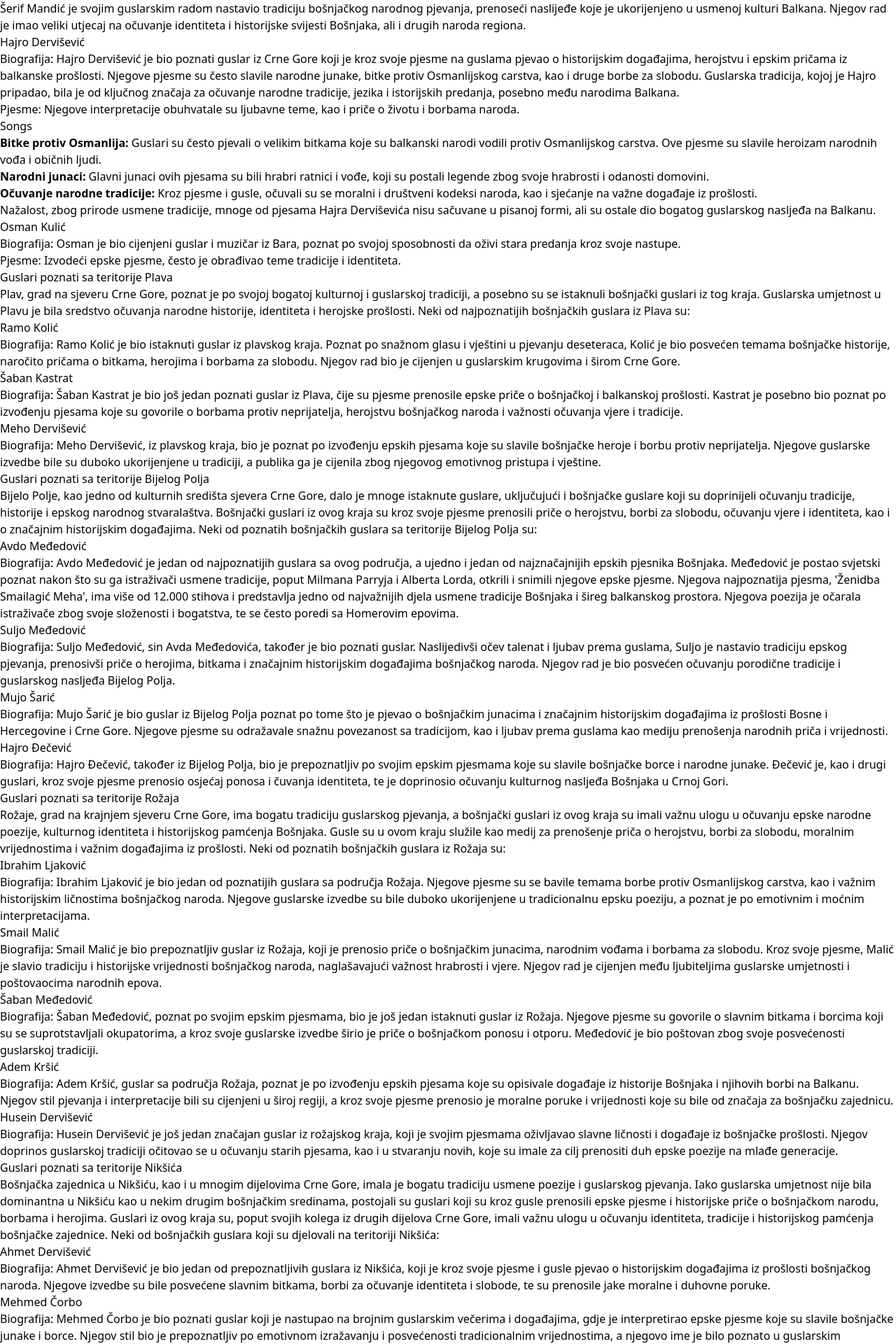
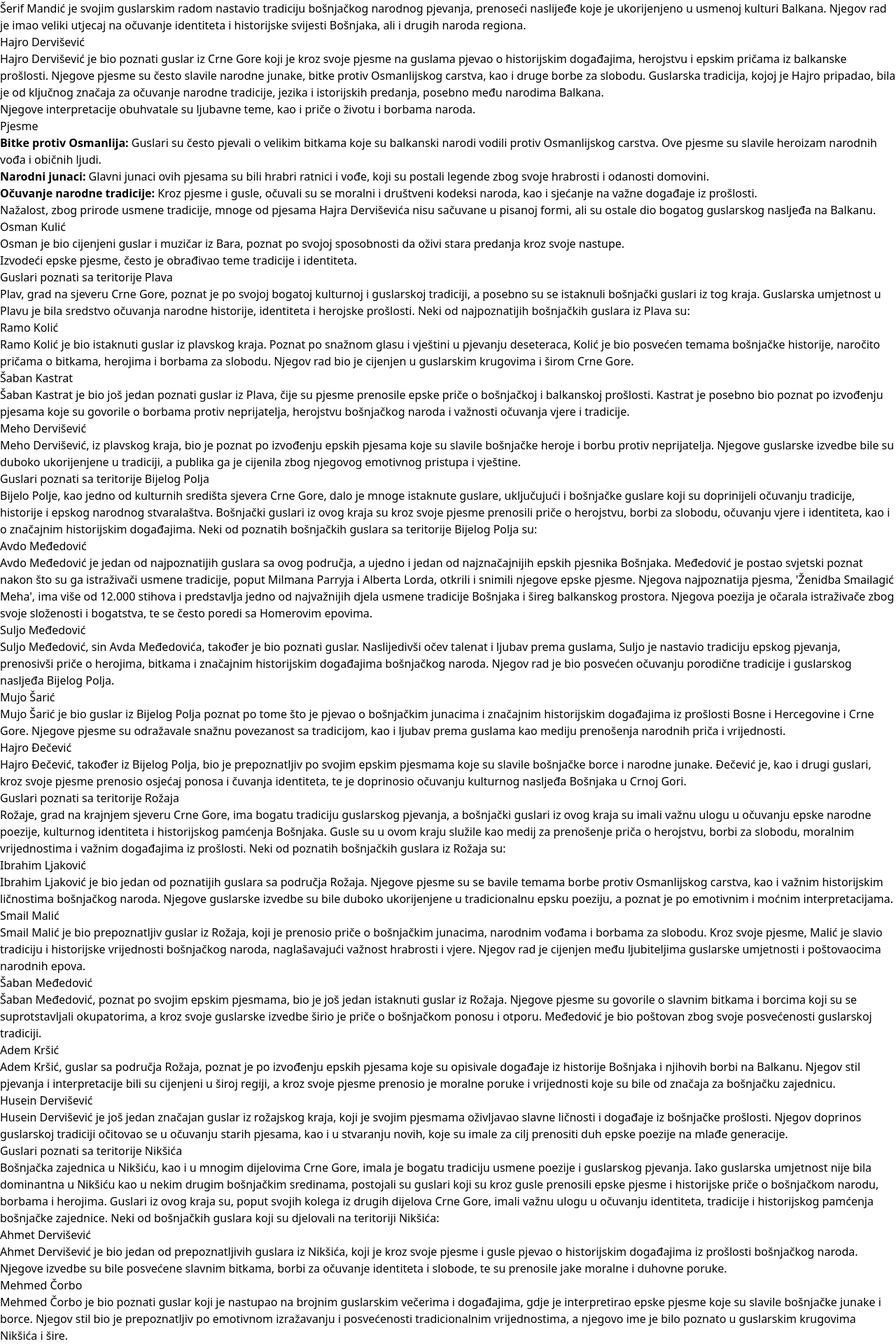
Before and after one commit to Suksii/gusle-project, a React (Vite) app: page /guslari in a window 1280 px wide. Shown: the part 877-2797 px from the top of the page at 70% size. Built offline with nearby package versions, Linux system fonts and the light colour scheme.

Commit message:
animations added in Fiddlers Page

```diff
--- a/src/pages/FiddlersPage.jsx
+++ b/src/pages/FiddlersPage.jsx
@@ -1,3 +1,5 @@
+import { motion } from "framer-motion";
+
 const FiddlersPage = () => {
   const fiddlersList = [
     {
@@ -33,8 +35,8 @@ const FiddlersPage = () => {
         {
           name: "Šerif Mandić",
           descriptions: [
-            "Biografija: Šerif Mandić bio je jedan od najpoznatijih bošnjačkih guslara, čije su pjesme i epovi stekli veliku popularnost, posebno među ljubiteljima tradicionalne guslarske umjetnosti. Mandić je bio izuzetno cijenjen zbog svog doprinosa očuvanju bošnjačke i balkanske tradicije, a kroz svoje guslarske pjesme prenosio je historijske događaje, priče o junaštvu i važne moralne lekcije.",
-            "Pjesme: Izvodio je pjesme koje govore o junacima i bitkama, često naglašavajući teme časti i heroizma.",
+            "Šerif Mandić bio je jedan od najpoznatijih bošnjačkih guslara, čije su pjesme i epovi stekli veliku popularnost, posebno među ljubiteljima tradicionalne guslarske umjetnosti. Mandić je bio izuzetno cijenjen zbog svog doprinosa očuvanju bošnjačke i balkanske tradicije, a kroz svoje guslarske pjesme prenosio je historijske događaje, priče o junaštvu i važne moralne lekcije.",
+            "Izvodio je pjesme koje govore o junacima i bitkama, često naglašavajući teme časti i heroizma.",
           ],
           songs: [
             {
@@ -64,8 +66,8 @@ const FiddlersPage = () => {
         {
           name: "Hajro Dervišević",
           descriptions: [
-            "Biografija: Hajro Dervišević je bio poznati guslar iz Crne Gore koji je kroz svoje pjesme na guslama pjevao o historijskim događajima, herojstvu i epskim pričama iz balkanske prošlosti. Njegove pjesme su često slavile narodne junake, bitke protiv Osmanlijskog carstva, kao i druge borbe za slobodu. Guslarska tradicija, kojoj je Hajro pripadao, bila je od ključnog značaja za očuvanje narodne tradicije, jezika i istorijskih predanja, posebno među narodima Balkana.",
-            "Pjesme: Njegove interpretacije obuhvatale su ljubavne teme, kao i priče o životu i borbama naroda.",
+            "Hajro Dervišević je bio poznati guslar iz Crne Gore koji je kroz svoje pjesme na guslama pjevao o historijskim događajima, herojstvu i epskim pričama iz balkanske prošlosti. Njegove pjesme su često slavile narodne junake, bitke protiv Osmanlijskog carstva, kao i druge borbe za slobodu. Guslarska tradicija, kojoj je Hajro pripadao, bila je od ključnog značaja za očuvanje narodne tradicije, jezika i istorijskih predanja, posebno među narodima Balkana.",
+            "Njegove interpretacije obuhvatale su ljubavne teme, kao i priče o životu i borbama naroda.",
           ],
           songs: [
             {
@@ -90,8 +92,8 @@ const FiddlersPage = () => {
         {
           name: "Osman Kulić",
           descriptions: [
-            "Biografija: Osman je bio cijenjeni guslar i muzičar iz Bara, poznat po svojoj sposobnosti da oživi stara predanja kroz svoje nastupe.",
-            "Pjesme: Izvodeći epske pjesme, često je obrađivao teme tradicije i identiteta.",
+            "Osman je bio cijenjeni guslar i muzičar iz Bara, poznat po svojoj sposobnosti da oživi stara predanja kroz svoje nastupe.",
+            "Izvodeći epske pjesme, često je obrađivao teme tradicije i identiteta.",
           ],
         },
       ],
@@ -105,19 +107,19 @@ const FiddlersPage = () => {
         {
           name: "Ramo Kolić",
           descriptions: [
-            "Biografija: Ramo Kolić je bio istaknuti guslar iz plavskog kraja. Poznat po snažnom glasu i vještini u pjevanju deseteraca, Kolić je bio posvećen temama bošnjačke historije, naročito pričama o bitkama, herojima i borbama za slobodu. Njegov rad bio je cijenjen u guslarskim krugovima i širom Crne Gore.",
+            "Ramo Kolić je bio istaknuti guslar iz plavskog kraja. Poznat po snažnom glasu i vještini u pjevanju deseteraca, Kolić je bio posvećen temama bošnjačke historije, naročito pričama o bitkama, herojima i borbama za slobodu. Njegov rad bio je cijenjen u guslarskim krugovima i širom Crne Gore.",
           ],
         },
         {
           name: "Šaban Kastrat",
           descriptions: [
-            "Biografija: Šaban Kastrat je bio još jedan poznati guslar iz Plava, čije su pjesme prenosile epske priče o bošnjačkoj i balkanskoj prošlosti. Kastrat je posebno bio poznat po izvođenju pjesama koje su govorile o borbama protiv neprijatelja, herojstvu bošnjačkog naroda i važnosti očuvanja vjere i tradicije.",
+            "Šaban Kastrat je bio još jedan poznati guslar iz Plava, čije su pjesme prenosile epske priče o bošnjačkoj i balkanskoj prošlosti. Kastrat je posebno bio poznat po izvođenju pjesama koje su govorile o borbama protiv neprijatelja, herojstvu bošnjačkog naroda i važnosti očuvanja vjere i tradicije.",
           ],
         },
         {
           name: "Meho Dervišević",
           descriptions: [
-            "Biografija: Meho Dervišević, iz plavskog kraja, bio je poznat po izvođenju epskih pjesama koje su slavile bošnjačke heroje i borbu protiv neprijatelja. Njegove guslarske izvedbe bile su duboko ukorijenjene u tradiciji, a publika ga je cijenila zbog njegovog emotivnog pristupa i vještine.",
+            "Meho Dervišević, iz plavskog kraja, bio je poznat po izvođenju epskih pjesama koje su slavile bošnjačke heroje i borbu protiv neprijatelja. Njegove guslarske izvedbe bile su duboko ukorijenjene u tradiciji, a publika ga je cijenila zbog njegovog emotivnog pristupa i vještine.",
           ],
         },
       ],
@@ -133,25 +135,25 @@ const FiddlersPage = () => {
         {
           name: "Avdo Međedović",
           descriptions: [
-            "Biografija: Avdo Međedović je jedan od najpoznatijih guslara sa ovog područja, a ujedno i jedan od najznačajnijih epskih pjesnika Bošnjaka. Međedović je postao svjetski poznat nakon što su ga istraživači usmene tradicije, poput Milmana Parryja i Alberta Lorda, otkrili i snimili njegove epske pjesme. Njegova najpoznatija pjesma, 'Ženidba Smailagić Meha', ima više od 12.000 stihova i predstavlja jedno od najvažnijih djela usmene tradicije Bošnjaka i šireg balkanskog prostora. Njegova poezija je očarala istraživače zbog svoje složenosti i bogatstva, te se često poredi sa Homerovim epovima.",
+            "Avdo Međedović je jedan od najpoznatijih guslara sa ovog područja, a ujedno i jedan od najznačajnijih epskih pjesnika Bošnjaka. Međedović je postao svjetski poznat nakon što su ga istraživači usmene tradicije, poput Milmana Parryja i Alberta Lorda, otkrili i snimili njegove epske pjesme. Njegova najpoznatija pjesma, 'Ženidba Smailagić Meha', ima više od 12.000 stihova i predstavlja jedno od najvažnijih djela usmene tradicije Bošnjaka i šireg balkanskog prostora. Njegova poezija je očarala istraživače zbog svoje složenosti i bogatstva, te se često poredi sa Homerovim epovima.",
           ],
         },
         {
           name: "Suljo Međedović",
           descriptions: [
-            "Biografija: Suljo Međedović, sin Avda Međedovića, također je bio poznati guslar. Naslijedivši očev talenat i ljubav prema guslama, Suljo je nastavio tradiciju epskog pjevanja, prenosivši priče o herojima, bitkama i značajnim historijskim događajima bošnjačkog naroda. Njegov rad je bio posvećen očuvanju porodične tradicije i guslarskog nasljeđa Bijelog Polja.",
+            "Suljo Međedović, sin Avda Međedovića, također je bio poznati guslar. Naslijedivši očev talenat i ljubav prema guslama, Suljo je nastavio tradiciju epskog pjevanja, prenosivši priče o herojima, bitkama i značajnim historijskim događajima bošnjačkog naroda. Njegov rad je bio posvećen očuvanju porodične tradicije i guslarskog nasljeđa Bijelog Polja.",
           ],
         },
         {
           name: "Mujo Šarić",
           descriptions: [
-            "Biografija: Mujo Šarić je bio guslar iz Bijelog Polja poznat po tome što je pjevao o bošnjačkim junacima i značajnim historijskim događajima iz prošlosti Bosne i Hercegovine i Crne Gore. Njegove pjesme su odražavale snažnu povezanost sa tradicijom, kao i ljubav prema guslama kao mediju prenošenja narodnih priča i vrijednosti.",
+            "Mujo Šarić je bio guslar iz Bijelog Polja poznat po tome što je pjevao o bošnjačkim junacima i značajnim historijskim događajima iz prošlosti Bosne i Hercegovine i Crne Gore. Njegove pjesme su odražavale snažnu povezanost sa tradicijom, kao i ljubav prema guslama kao mediju prenošenja narodnih priča i vrijednosti.",
           ],
         },
         {
           name: "Hajro Đečević",
           descriptions: [
-            "Biografija: Hajro Đečević, također iz Bijelog Polja, bio je prepoznatljiv po svojim epskim pjesmama koje su slavile bošnjačke borce i narodne junake. Đečević je, kao i drugi guslari, kroz svoje pjesme prenosio osjećaj ponosa i čuvanja identiteta, te je doprinosio očuvanju kulturnog nasljeđa Bošnjaka u Crnoj Gori.",
+            "Hajro Đečević, također iz Bijelog Polja, bio je prepoznatljiv po svojim epskim pjesmama koje su slavile bošnjačke borce i narodne junake. Đečević je, kao i drugi guslari, kroz svoje pjesme prenosio osjećaj ponosa i čuvanja identiteta, te je doprinosio očuvanju kulturnog nasljeđa Bošnjaka u Crnoj Gori.",
           ],
         },
       ],
@@ -167,31 +169,31 @@ const FiddlersPage = () => {
         {
           name: "Ibrahim Ljaković",
           descriptions: [
-            "Biografija: Ibrahim Ljaković je bio jedan od poznatijih guslara sa područja Rožaja. Njegove pjesme su se bavile temama borbe protiv Osmanlijskog carstva, kao i važnim historijskim ličnostima bošnjačkog naroda. Njegove guslarske izvedbe su bile duboko ukorijenjene u tradicionalnu epsku poeziju, a poznat je po emotivnim i moćnim interpretacijama.",
+            "Ibrahim Ljaković je bio jedan od poznatijih guslara sa područja Rožaja. Njegove pjesme su se bavile temama borbe protiv Osmanlijskog carstva, kao i važnim historijskim ličnostima bošnjačkog naroda. Njegove guslarske izvedbe su bile duboko ukorijenjene u tradicionalnu epsku poeziju, a poznat je po emotivnim i moćnim interpretacijama.",
           ],
         },
         {
           name: "Smail Malić",
           descriptions: [
-            "Biografija: Smail Malić je bio prepoznatljiv guslar iz Rožaja, koji je prenosio priče o bošnjačkim junacima, narodnim vođama i borbama za slobodu. Kroz svoje pjesme, Malić je slavio tradiciju i historijske vrijednosti bošnjačkog naroda, naglašavajući važnost hrabrosti i vjere. Njegov rad je cijenjen među ljubiteljima guslarske umjetnosti i poštovaocima narodnih epova.",
+            "Smail Malić je bio prepoznatljiv guslar iz Rožaja, koji je prenosio priče o bošnjačkim junacima, narodnim vođama i borbama za slobodu. Kroz svoje pjesme, Malić je slavio tradiciju i historijske vrijednosti bošnjačkog naroda, naglašavajući važnost hrabrosti i vjere. Njegov rad je cijenjen među ljubiteljima guslarske umjetnosti i poštovaocima narodnih epova.",
           ],
         },
         {
           name: "Šaban Međedović",
           descriptions: [
-            "Biografija: Šaban Međedović, poznat po svojim epskim pjesmama, bio je još jedan istaknuti guslar iz Rožaja. Njegove pjesme su govorile o slavnim bitkama i borcima koji su se suprotstavljali okupatorima, a kroz svoje guslarske izvedbe širio je priče o bošnjačkom ponosu i otporu. Međedović je bio poštovan zbog svoje posvećenosti guslarskoj tradiciji.",
+            "Šaban Međedović, poznat po svojim epskim pjesmama, bio je još jedan istaknuti guslar iz Rožaja. Njegove pjesme su govorile o slavnim bitkama i borcima koji su se suprotstavljali okupatorima, a kroz svoje guslarske izvedbe širio je priče o bošnjačkom ponosu i otporu. Međedović je bio poštovan zbog svoje posvećenosti guslarskoj tradiciji.",
           ],
         },
         {
           name: "Adem Kršić",
           descriptions: [
-            "Biografija: Adem Kršić, guslar sa područja Rožaja, poznat je po izvođenju epskih pjesama koje su opisivale događaje iz historije Bošnjaka i njihovih borbi na Balkanu. Njegov stil pjevanja i interpretacije bili su cijenjeni u široj regiji, a kroz svoje pjesme prenosio je moralne poruke i vrijednosti koje su bile od značaja za bošnjačku zajednicu.",
+            "Adem Kršić, guslar sa područja Rožaja, poznat je po izvođenju epskih pjesama koje su opisivale događaje iz historije Bošnjaka i njihovih borbi na Balkanu. Njegov stil pjevanja i interpretacije bili su cijenjeni u široj regiji, a kroz svoje pjesme prenosio je moralne poruke i vrijednosti koje su bile od značaja za bošnjačku zajednicu.",
           ],
         },
         {
           name: "Husein Dervišević",
           descriptions: [
-            "Biografija: Husein Dervišević je još jedan značajan guslar iz rožajskog kraja, koji je svojim pjesmama oživljavao slavne ličnosti i događaje iz bošnjačke prošlosti. Njegov doprinos guslarskoj tradiciji očitovao se u očuvanju starih pjesama, kao i u stvaranju novih, koje su imale za cilj prenositi duh epske poezije na mlađe generacije.",
+            "Husein Dervišević je još jedan značajan guslar iz rožajskog kraja, koji je svojim pjesmama oživljavao slavne ličnosti i događaje iz bošnjačke prošlosti. Njegov doprinos guslarskoj tradiciji očitovao se u očuvanju starih pjesama, kao i u stvaranju novih, koje su imale za cilj prenositi duh epske poezije na mlađe generacije.",
           ],
         },
       ],
@@ -207,13 +209,13 @@ const FiddlersPage = () => {
         {
           name: "Ahmet Dervišević",
           descriptions: [
-            "Biografija: Ahmet Dervišević je bio jedan od prepoznatljivih guslara iz Nikšića, koji je kroz svoje pjesme i gusle pjevao o historijskim događajima iz prošlosti bošnjačkog naroda. Njegove izvedbe su bile posvećene slavnim bitkama, borbi za očuvanje identiteta i slobode, te su prenosile jake moralne i duhovne poruke.",
+            "Ahmet Dervišević je bio jedan od prepoznatljivih guslara iz Nikšića, koji je kroz svoje pjesme i gusle pjevao o historijskim događajima iz prošlosti bošnjačkog naroda. Njegove izvedbe su bile posvećene slavnim bitkama, borbi za očuvanje identiteta i slobode, te su prenosile jake moralne i duhovne poruke.",
           ],
         },
         {
           name: "Mehmed Čorbo",
           descriptions: [
-            "Biografija: Mehmed Čorbo je bio poznati guslar koji je nastupao na brojnim guslarskim večerima i događajima, gdje je interpretirao epske pjesme koje su slavile bošnjačke junake i borce. Njegov stil bio je prepoznatljiv po emotivnom izražavanju i posvećenosti tradicionalnim vrijednostima, a njegovo ime je bilo poznato u guslarskim krugovima Nikšića i šire.",
+            "Mehmed Čorbo je bio poznati guslar koji je nastupao na brojnim guslarskim večerima i događajima, gdje je interpretirao epske pjesme koje su slavile bošnjačke junake i borce. Njegov stil bio je prepoznatljiv po emotivnom izražavanju i posvećenosti tradicionalnim vrijednostima, a njegovo ime je bilo poznato u guslarskim krugovima Nikšića i šire.",
           ],
         },
         {
@@ -225,13 +227,13 @@ const FiddlersPage = () => {
         {
           name: "Rasim Kusturica",
           descriptions: [
-            "Biografija: Rasim Kusturica je bio jedan od guslara koji su svojim radom doprinosili očuvanju bošnjačke kulturne baštine u Nikšiću. Njegove guslarske izvedbe su bile prepoznatljive po desetercima koji su prenosili narodne priče o borbama i herojima, ali i o svakodnevnom životu Bošnjaka u Crnoj Gori.",
+            "Rasim Kusturica je bio jedan od guslara koji su svojim radom doprinosili očuvanju bošnjačke kulturne baštine u Nikšiću. Njegove guslarske izvedbe su bile prepoznatljive po desetercima koji su prenosili narodne priče o borbama i herojima, ali i o svakodnevnom životu Bošnjaka u Crnoj Gori.",
           ],
         },
         {
           name: "Husein Ličina",
           descriptions: [
-            "Biografija: Husein Ličina je bio poznat guslar iz Crne Gore, ali nažalost nema mnogo sačuvanih ili dokumentovanih detalja o njegovim specifičnim guslarskim pjesmama, niti je njegov opus široko zabilježen u javnim izvorima. Guslari kao što je Husein Ličina često su stvarali usmenu poeziju koja se prenosila sa generacije na generaciju, što znači da je mnoge pjesme teško pronaći u pisanoj formi, jer su često ostale u sjećanju slušalaca i u živim izvedbama.",
+            "Husein Ličina je bio poznat guslar iz Crne Gore, ali nažalost nema mnogo sačuvanih ili dokumentovanih detalja o njegovim specifičnim guslarskim pjesmama, niti je njegov opus široko zabilježen u javnim izvorima. Guslari kao što je Husein Ličina često su stvarali usmenu poeziju koja se prenosila sa generacije na generaciju, što znači da je mnoge pjesme teško pronaći u pisanoj formi, jer su često ostale u sjećanju slušalaca i u živim izvedbama.",
           ],
           songs: [
             {
@@ -258,44 +260,79 @@ const FiddlersPage = () => {
   ];
 
   return (
-    <div className="">
+    <>
       {fiddlersList.map((region) => (
         <div key={region.id} className="mb-8">
-          <h2 className="text-2xl text-teal-100 font-semibold py-6">{region.title}</h2>
-          <p className="text-teal-50 mb-4">{region.subtitle}</p>
+          <motion.h2
+            className="text-2xl text-teal-100 font-semibold py-6"
+            initial={{ opacity: 0, scale: 0.8 }}
+            whileInView={{ opacity: 1, scale: 1 }}
+            transition={{ duration: 0.5 }}
+          >
+            {region.title}
+          </motion.h2>
+          <motion.p
+            className="text-teal-50 mb-4 text-lg md:leading-8"
+            initial={{ opacity: 0, scale: 0.8 }}
+            whileInView={{ opacity: 1, scale: 1 }}
+            transition={{ duration: 0.5 }}
+          >
+            {region.subtitle}
+          </motion.p>
           {region.fiddlers.map((fiddler) => (
-            <div
+            <motion.div
               key={fiddler.name}
               className="border-b border-teal-300 pb-4 mb-4"
+              initial={{ opacity: 0, scale: 0.8 }}
+              whileInView={{ opacity: 1, scale: 1 }}
+              transition={{ duration: 0.5 }}
             >
-              <h3 className="text-xl text-teal-100 font-medium">{fiddler.name}</h3>
+              <h3 className="text-xl text-teal-100 font-medium">
+                {fiddler.name}
+              </h3>
               {fiddler.descriptions.map((description, index) => (
-                <p key={index} className="text-teal-50 mt-2">
+                <p
+                  key={index}
+                  className="text-teal-50 text-lg md:leading-8 mt-2"
+                >
                   {description}
                 </p>
               ))}
               {fiddler.songs && (
-                <div className="mt-4">
-                  <h4 className="text-lg font-semibold text-teal-50">Songs</h4>
+                <motion.div
+                  className="mt-4"
+                  initial={{ opacity: 0, scale: 0.8 }}
+                  whileInView={{ opacity: 1, scale: 1 }}
+                  transition={{ duration: 0.5 }}
+                >
+                  <h4 className="text-xl font-semibold text-teal-50">Pjesme</h4>
                   <ul className="list-disc pl-5">
                     {fiddler.songs.map((song, index) => (
-                      <li key={index} className="text-teal-50">
+                      <li
+                        key={index}
+                        className="text-teal-50 text-lg md:leading-8"
+                      >
                         <strong>{song.title}:</strong> {song.description}
                       </li>
                     ))}
                   </ul>
-                </div>
+                </motion.div>
               )}
               {fiddler.conclusion && (
-                <p className="text-teal-50 mt-4 italic">
+                <motion.p
+                  className="text-teal-50 italic text-lg md:leading-8 mt-4"
+                  initial={{ opacity: 0, scale: 0.8 }}
+                  whileInView={{ opacity: 1, scale: 1 }}
+                  transition={{ duration: 0.5 }}
+                >
                   {fiddler.conclusion}
-                </p>
+                </motion.p>
               )}
-            </div>
+            </motion.div>
           ))}
         </div>
       ))}
-    </div>
+    </>
   );
 };
 
```
